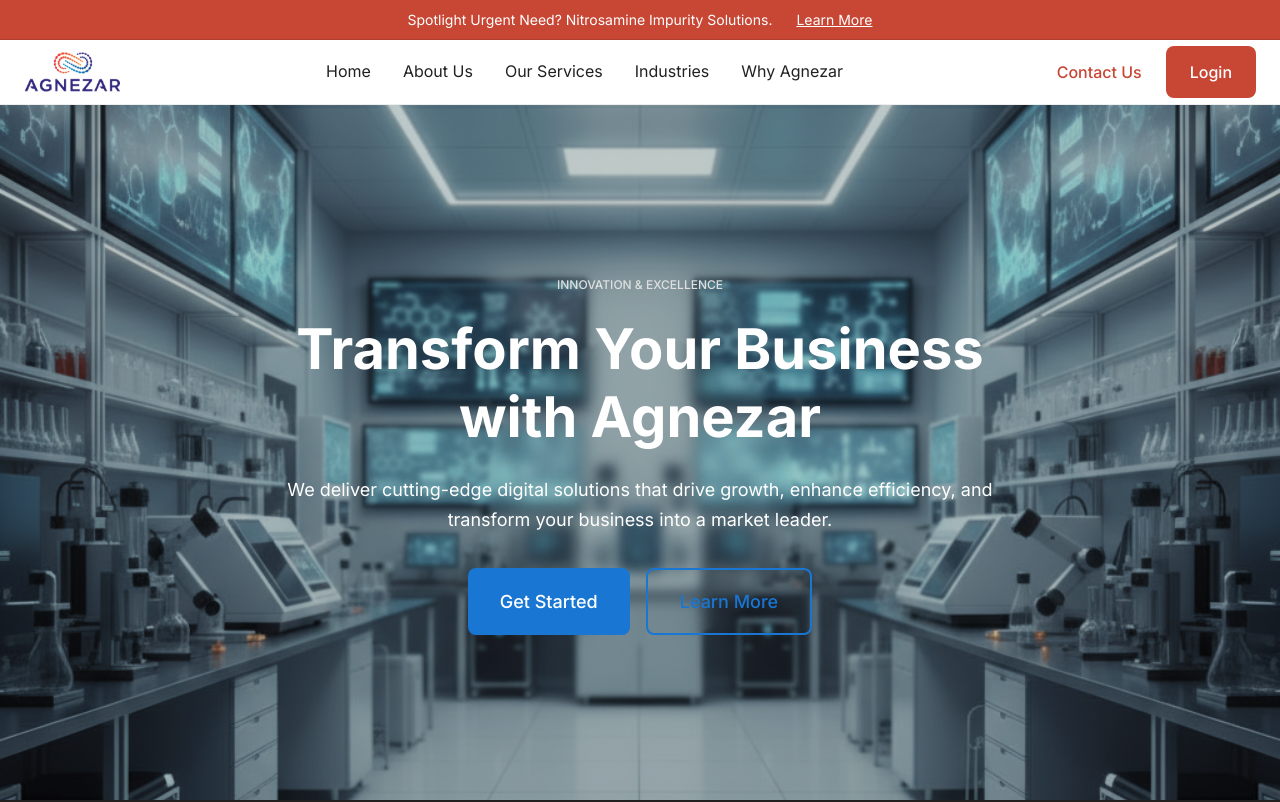
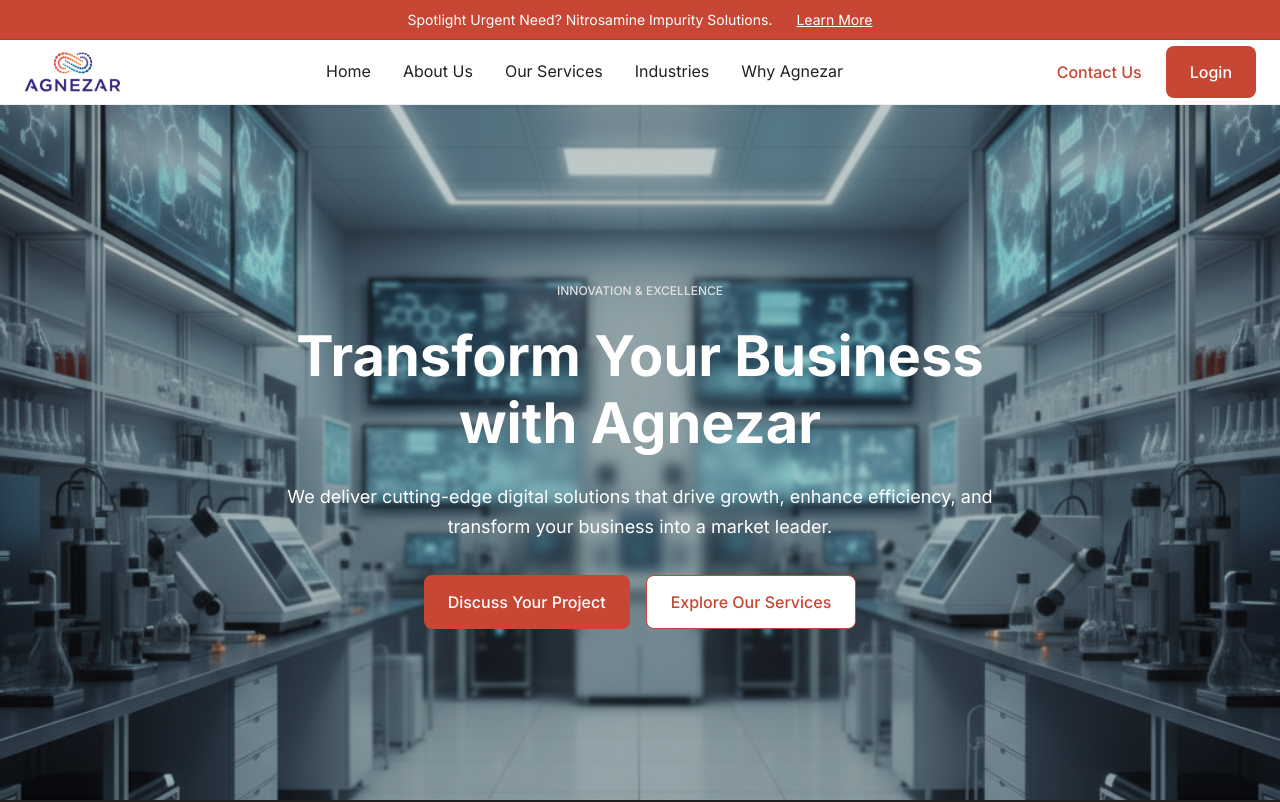
Before and after one commit to anonharish/agnezar, a React (Vite) app: page / in a window 1280 px wide. Shown: the top 802 px of the page. Built offline with nearby package versions, Linux system fonts and the light colour scheme; the HTML template or start-up script is replaced by a standard one.

Commit message:
completed the hero section

```diff
--- /dev/null
+++ b/src/components/atoms/Button/CustomOutlineButton.tsx
@@ -0,0 +1,36 @@
+import React from 'react';
+import { useTheme } from '@mui/material/styles';
+import { Button } from './Button';
+
+export interface CustomOutlineButtonProps {
+  children: React.ReactNode;
+  onClick?: () => void;
+  fullWidth?: boolean;
+}
+
+export const CustomOutlineButton: React.FC<CustomOutlineButtonProps> = ({ children, onClick, fullWidth = false }) => {
+  const theme = useTheme();
+  const topBarColor = (theme.palette as any).topBar?.main ?? '#C74634';
+
+  return (
+    <Button
+      variant="outline"
+      size="medium"
+      onClick={onClick}
+      fullWidth={fullWidth}
+      sx={{
+        backgroundColor: (theme.palette as any).white?.main ?? '#ffffff',
+        color: topBarColor,
+        border: `1px solid ${topBarColor}`,
+        '&:hover': {
+          backgroundColor: topBarColor,
+          color: (theme.palette as any).topBar?.contrastText ?? '#fff',
+        },
+      }}
+    >
+      {children}
+    </Button>
+  );
+};
+
+export default CustomOutlineButton;
--- a/src/components/atoms/index.ts
+++ b/src/components/atoms/index.ts
@@ -1,5 +1,6 @@
 export { Button } from './Button';
 export { CustomFilledButton } from './Button/CustomFilledButton';
+export { CustomOutlineButton } from './Button/CustomOutlineButton';
 export { CustomTextButton } from './Button/CustomTextButton';
 export { Typography } from './Typography';
 export { Input } from './Input';
--- a/src/components/molecules/Hero/Hero.style.tsx
+++ b/src/components/molecules/Hero/Hero.style.tsx
@@ -9,7 +9,7 @@ interface StyledHeroProps {
 
 export const StyledHero = styled(Box, {
   shouldForwardProp: (prop) => prop !== 'backgroundImage' && prop !== 'overlay',
-})<StyledHeroProps>(({ theme, backgroundImage, overlay }) => ({
+})<StyledHeroProps>(({ theme, backgroundImage }) => ({
   position: 'relative',
   minHeight: 'calc(100vh - 104px)',
   display: 'flex',
--- a/src/components/molecules/Hero/Hero.tsx
+++ b/src/components/molecules/Hero/Hero.tsx
@@ -2,7 +2,7 @@ import React from 'react';
 import { Box, Container, Grid } from '@mui/material';
 import { useHero } from './Hero.hook';
 import { StyledHero, HeroTitle, HeroSubtitle, HeroDescription } from './Hero.style';
-import { Button } from '@components/atoms';
+import { CustomFilledButton, CustomOutlineButton } from '@components/atoms';
 
 export interface HeroProps {
   title: string;
@@ -59,23 +59,15 @@ export const Hero: React.FC<HeroProps> = ({
 
               <Box sx={{ display: 'flex', gap: 2, flexWrap: 'wrap', justifyContent: 'center' }}>
                 {primaryButton && (
-                  <Button
-                    variant="primary"
-                    size="large"
-                    onClick={handlePrimaryClick}
-                  >
-                    {primaryButton.label}
-                  </Button>
+                  <CustomFilledButton onClick={handlePrimaryClick}>
+                    Discuss Your Project
+                  </CustomFilledButton>
                 )}
 
                 {secondaryButton && (
-                  <Button
-                    variant="outline"
-                    size="large"
-                    onClick={handleSecondaryClick}
-                  >
-                    {secondaryButton.label}
-                  </Button>
+                  <CustomOutlineButton onClick={handleSecondaryClick}>
+                    Explore Our Services
+                  </CustomOutlineButton>
                 )}
               </Box>
             </Box>
```
